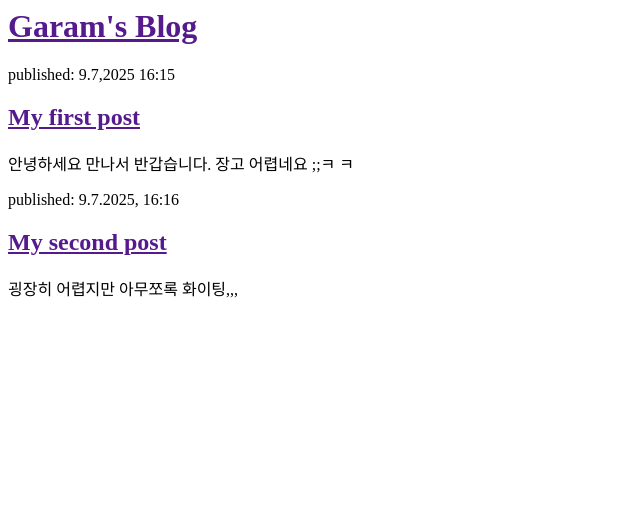
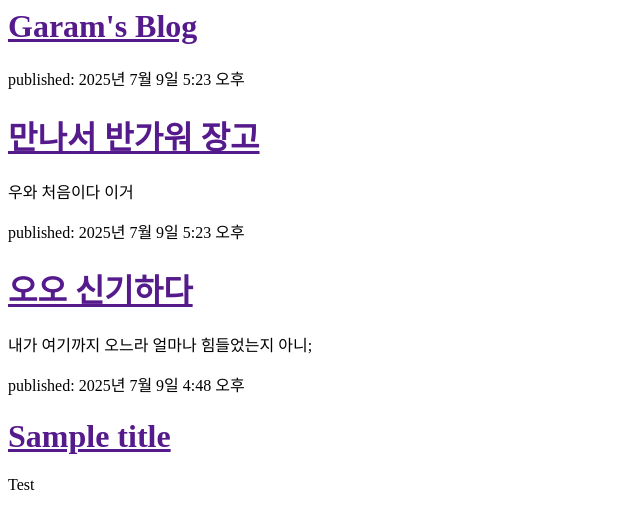
Before and after one commit to Pirogramming-23/Cho-Garam, a Django app: template djangogirls/blog/templates/blog/post_list.html in a window 1280 px wide. Shown: the top 529 px of the page, without its empty margins (0-640 px from the left). Run offline with Django 5.2, Linux system fonts and the light colour scheme; the template is opened without the code that fills it: values that come from a table or form of the project are taken from there, others are empty; data comes from the database, SQL or seed files in the repository; both versions use the stored data as it was after the commit.

Commit message:
Django 템플릿

```diff
--- a/djangogirls/blog/templates/blog/post_list.html
+++ b/djangogirls/blog/templates/blog/post_list.html
@@ -7,15 +7,13 @@
             <h1><a href="">Garam's Blog</a></h1>
         </div>
 
-        <div>
-            <p>published: 9.7,2025 16:15</p>
-            <h2><a href="">My first post</a></h2>
-            <p>안녕하세요 만나서 반갑습니다. 장고 어렵네요 ;;ㅋ ㅋ </p>
-        </div>
+        {% for post in posts %}
+            <div>
+                <p>published: {{ post.published_date }}</p>
+                <h1><a href="">{{ post.title }}</a></h1>
+                <p>{{ post.text|linebreaksbr }}</p>
+            </div>
+        {% endfor %}
 
-        <div>
-            <p>published: 9.7.2025, 16:16</p>
-            <h2><a href="">My second post</a></h2>
-            <p>굉장히 어렵지만 아무쪼록 화이팅,,,</p>
     </body>
 </html>
--- a/djangogirls/blog/views.py
+++ b/djangogirls/blog/views.py
@@ -1,5 +1,6 @@
 
-from diango.utils import timezone
+from django.utils import timezone
+from django.shortcuts import render
 from .models import Post
 
 def post_list(request):
```
Also changed, not shown: djangogirls/db.sqlite3.
